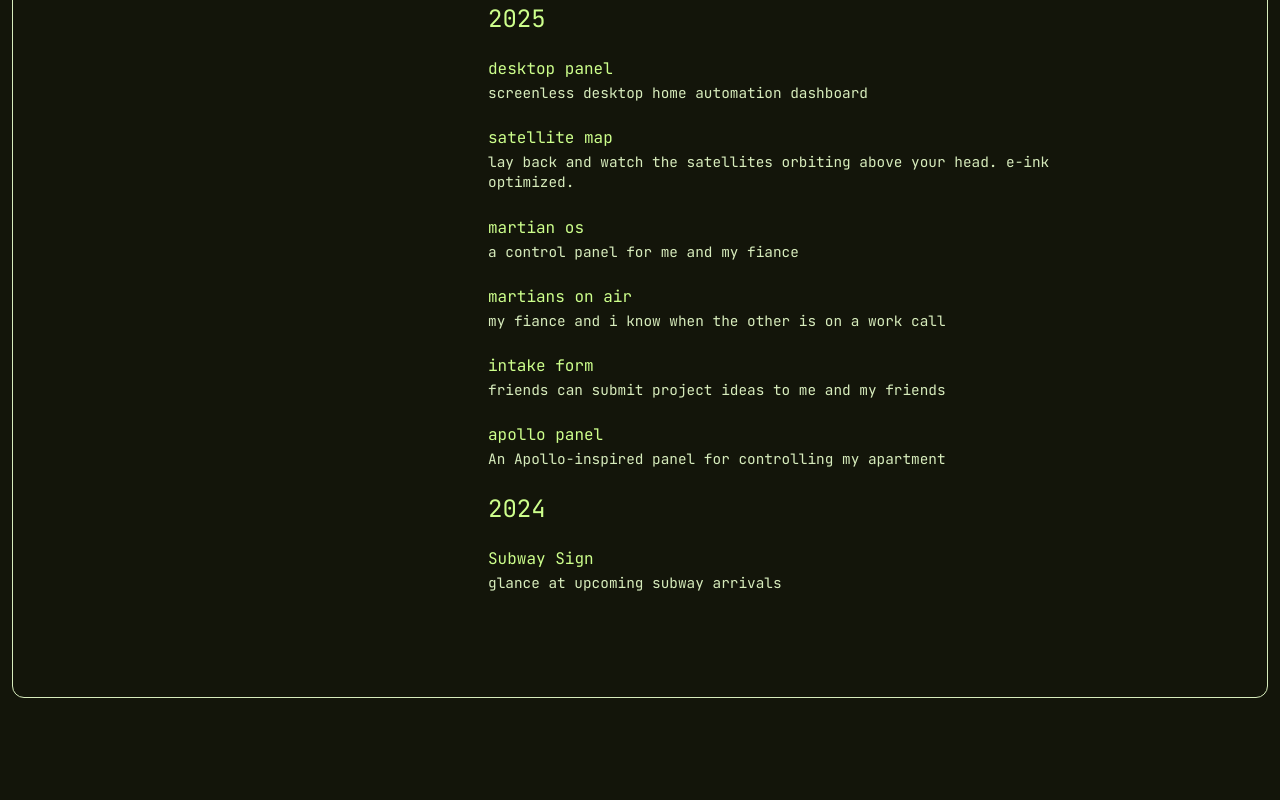
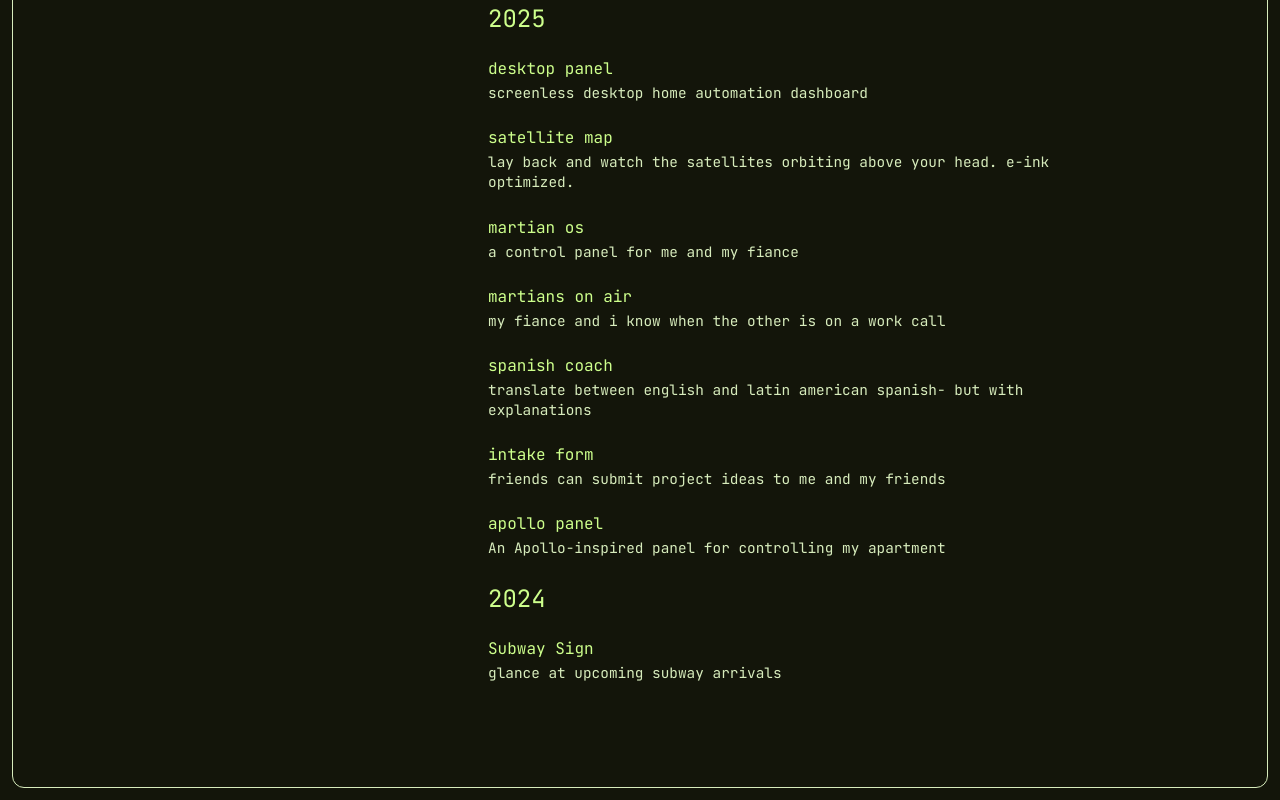
Before and after one commit to dzaharia1/personal-site, a React (Vite) app: page / in a window 1280 px wide. Shown: the part 594-1394 px from the top of the page. Before the commit the page ends 1304 px from the top, so only its background shows below. Built offline with nearby package versions, Linux system fonts and the light colour scheme; the HTML template or start-up script is replaced by a standard one.

Commit message:
Add spanish coach entry above intake form
https://claude.ai/code/session_014fJx8ZcyiqqePwALvRpdCz

```diff
--- a/src/data.js
+++ b/src/data.js
@@ -59,6 +59,12 @@ export const projects = [
     categories: ["utility"]
   },
   {
+    title: "spanish coach",
+    description: "translate between english and latin american spanish- but with explanations",
+    year: 2025,
+    categories: ["utility"]
+  },
+  {
     title: "intake form",
     href: "https://intake.fcc.lol",
     description: "friends can submit project ideas to me and my friends",
```
